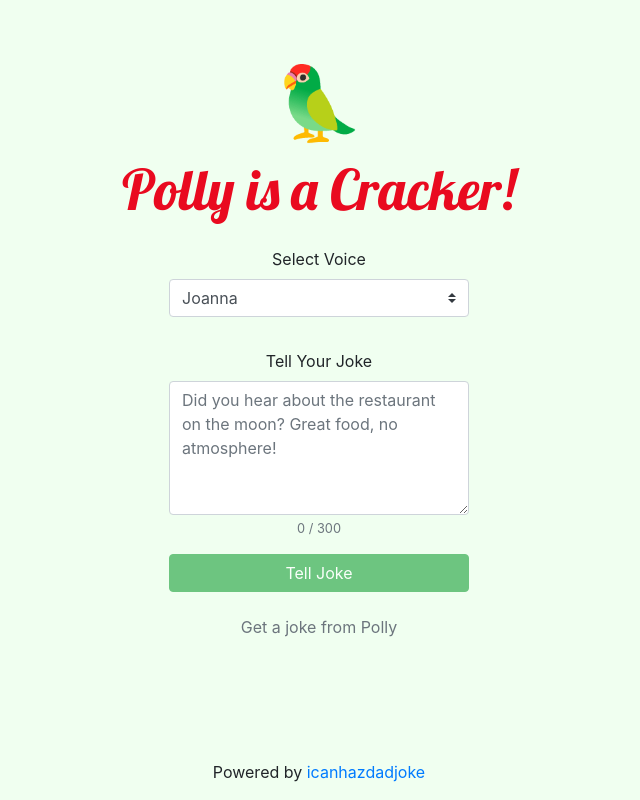
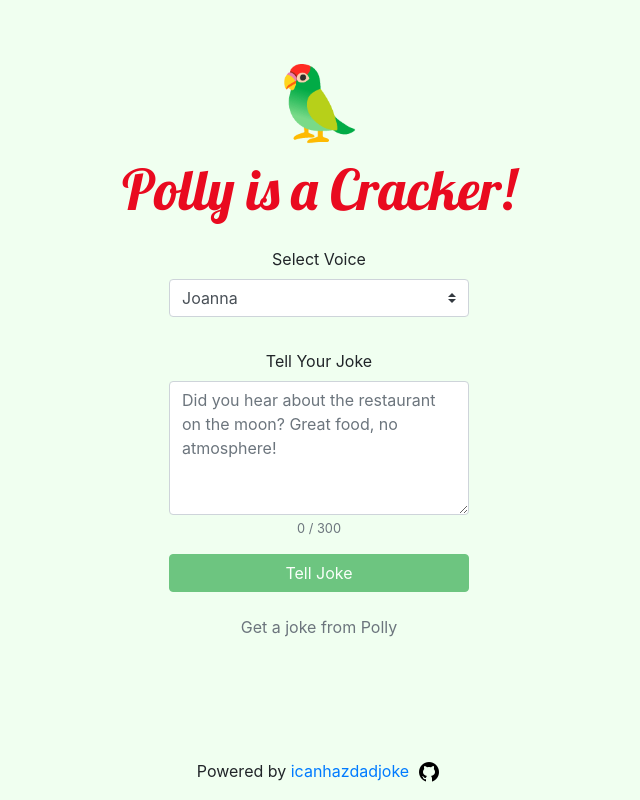
Before and after one commit to kimfucious/polly-is-a-cracker, an Angular app: page /byoj in a window 1280 px wide. Shown: the whole page, without its empty margins (321-961 px from the left). Built offline with nearby package versions, Linux system fonts and the light colour scheme.

Commit message:
update readme

```diff
--- a/src/app/components/polly-footer/polly-footer.component.html
+++ b/src/app/components/polly-footer/polly-footer.component.html
@@ -9,4 +9,11 @@
       >icanhazdadjoke</a
     >
   </div>
+  <span class="mx-1"></span>
+  <a
+    href="https://github.com/kimfucious/polly-is-a-cracker"
+    target="_blank"
+    rel="noopener noreferrer"
+    ><i><img src="../../../assets/github-24.png" alt="github logo"/></i
+  ></a>
 </div>
--- a/src/app/services/polly.service.ts
+++ b/src/app/services/polly.service.ts
@@ -1,9 +1,9 @@
 import { Injectable } from "@angular/core";
-import { config, CognitoIdentityCredentials, Polly } from "aws-sdk";
+import * as AWS from "aws-sdk";
 import { SpeechParams } from "../models/SpeechParams";
 
-config.region = "us-west-2";
-config.credentials = new CognitoIdentityCredentials({
+AWS.config.region = "us-west-2";
+AWS.config.credentials = new AWS.CognitoIdentityCredentials({
   IdentityPoolId: "us-west-2:ff9b3fd3-e705-489e-a20f-62a22f58b1b0"
 });
 
@@ -15,8 +15,7 @@ export class PollyService {
 
   getPollyUrl(speechParams: SpeechParams): Promise<string> {
     console.log("Getting url from Polly...");
-    const signer = new Polly.Presigner();
-    console.log(typeof signer);
+    const signer = new AWS.Polly.Presigner();
     return new Promise((resolve, reject) => {
       signer.getSynthesizeSpeechUrl(
         speechParams,
```
Also changed, not shown: src/assets/github-24.png (added), 1 other file (tests, documents, lock files or other folders).
